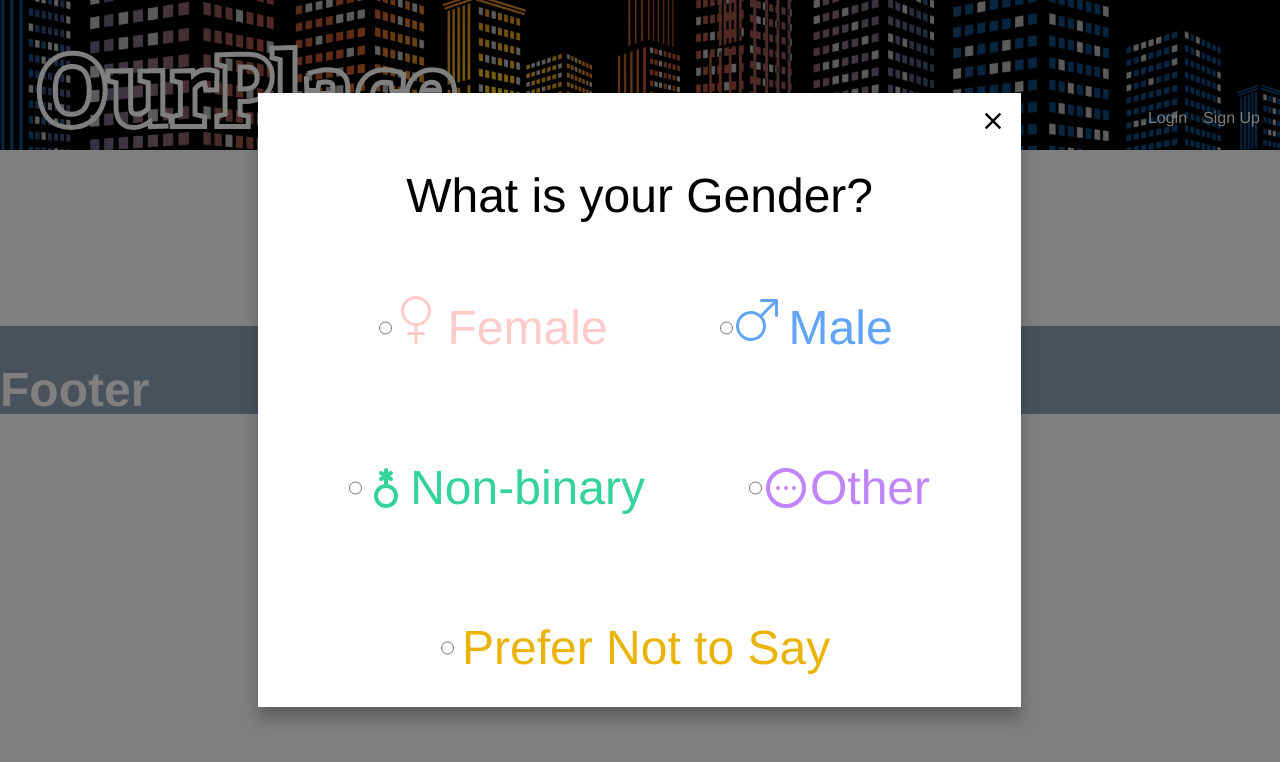
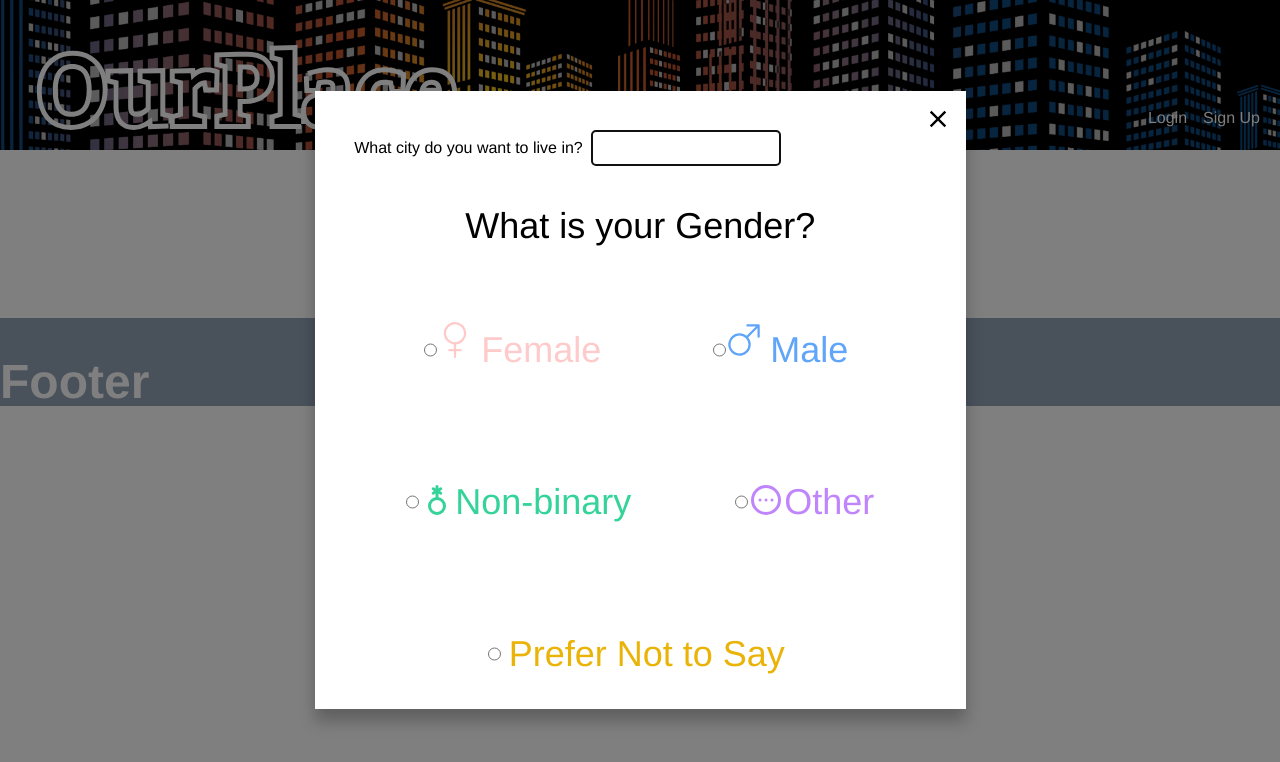
Before and after one commit to awchen85/project-3, a React (Create React App) app in the folder client/: page /Profile in a window 1280 px wide. Both pictures are taken after a click on the button "Create Profile". Shown: the top 762 px of the page. Built offline with nearby package versions, Linux system fonts and the light colour scheme.

Commit message:
Changed models back to original models and created a profile page for registerring

```diff
--- a/client/src/pages/ProfileSetup.js
+++ b/client/src/pages/ProfileSetup.js
@@ -17,22 +17,28 @@ function Profile() {
       <fieldset>
         <div className="m-5 flex justify-center flex-wrap rounded-full">
           <div>
+            <div className="flex">
+              <label htmlFor="city">
+                What city do you want to live in?
+                <input className="ml-2 p-1 rounded border-2" name="city" type="text" id="city-chosen" />
+              </label>
+            </div>
             <div className="translate-y-10">
-              <h1 className="text-black text-5xl text-center">
+              <h1 className="text-black text-4xl text-center">
                 What is your Gender?
               </h1>
             </div>
             <div className="translate-y-16">
               <div className="flex justify-center flex-wrap">
-                <div className="flex md:text-5xl cursor-pointer text-xl rounded text-red-200 hover:bg-red-50 hover:border-4 hover:border-black m-10 p-3">
-                  <label className="flex" htmlFor="female">
+                <div className="flex md:text-4xl text-xl rounded text-red-200 hover:bg-red-50 hover:border-4 hover:border-black m-10 p-3">
+                  <label className="flex cursor-pointer" htmlFor="female">
                     <input name="gender" type="radio" id="female" value="female" />
                     <BsGenderFemale />
                     <p>Female</p>
                   </label>
                 </div>
-                <div className="flex md:text-5xl cursor-pointer text-xl rounded text-blue-400 hover:bg-sky-100 hover:border-4 hover:border-black m-10 p-3">
-                  <label className="flex" htmlFor="male">
+                <div className="flex md:text-4xl text-xl rounded text-blue-400 hover:bg-sky-100 hover:border-4 hover:border-black m-10 p-3">
+                  <label className="flex cursor-pointer" htmlFor="male">
                     <input name="gender" type="radio" id="male" value="male" />
                     <BsGenderMale />
                     <p>Male</p>
@@ -40,23 +46,23 @@ function Profile() {
                 </div>
               </div>
               <div className="flex justify-center flex-wrap">
-                <div className="flex md:text-5xl cursor-pointer text-xl rounded text-emerald-400 hover:bg-emerald-100 hover:border-4 hover:border-black m-10 p-3">
-                  <label className="flex" htmlFor="non-bin">
+                <div className="flex md:text-4xl text-xl rounded text-emerald-400 hover:bg-emerald-100 hover:border-4 hover:border-black m-10 p-3">
+                  <label className="flex cursor-pointer" htmlFor="non-bin">
                     <input name="gender" type="radio" id="non-bin" value="non-bin" />
                     <TbGenderGenderqueer />
                     Non-binary
                   </label>
                 </div>
-                <div className="md:text-5xl cursor-pointer text-xl rounded text-purple-400 hover:bg-purple-100 hover:border-4 hover:border-black m-10 p-3">
-                  <label className="flex" htmlFor="other">
+                <div className="md:text-4xl text-xl rounded text-purple-400 hover:bg-purple-100 hover:border-4 hover:border-black m-10 p-3">
+                  <label className="flex cursor-pointer" htmlFor="other">
                     <input name="gender" type="radio" id="other" value="other" />
                     <HiOutlineDotsCircleHorizontal />
                     Other
                   </label>
                 </div>
               </div>
-              <div className="flex justify-center md:text-5xl cursor-pointer text-xl rounded text-yellow-500 hover:bg-yellow-100 hover:border-4 hover:border-black m-10 p-3">
-                <label className="flex" htmlFor="prefer-not-to-say">
+              <div className="flex justify-center md:text-4xl text-xl rounded text-yellow-500 hover:bg-yellow-100 hover:border-4 hover:border-black m-10 p-3">
+                <label className="flex cursor-pointer" htmlFor="prefer-not-to-say">
                   <input name="gender" type="radio" id="prefer-not-to-say" value="prefer-not-to-say" />
                   <p>Prefer Not to Say</p>
                 </label>
@@ -70,7 +76,7 @@ function Profile() {
   return (
     <div>
       <div className="flex justify-center m-5">
-        <button className="flex md:text-5xl text-3xl p-10 rounded-full border-4 border-black" type="button" onClick={onOpenModal}>
+        <button className="flex md:text-4xl text-3xl p-10 rounded-full border-4 border-black" type="button" onClick={onOpenModal}>
           Create Profile
           <AiOutlineProfile />
         </button>
```
Also changed, not shown: 2 other files (tests, documents, lock files or other folders).
